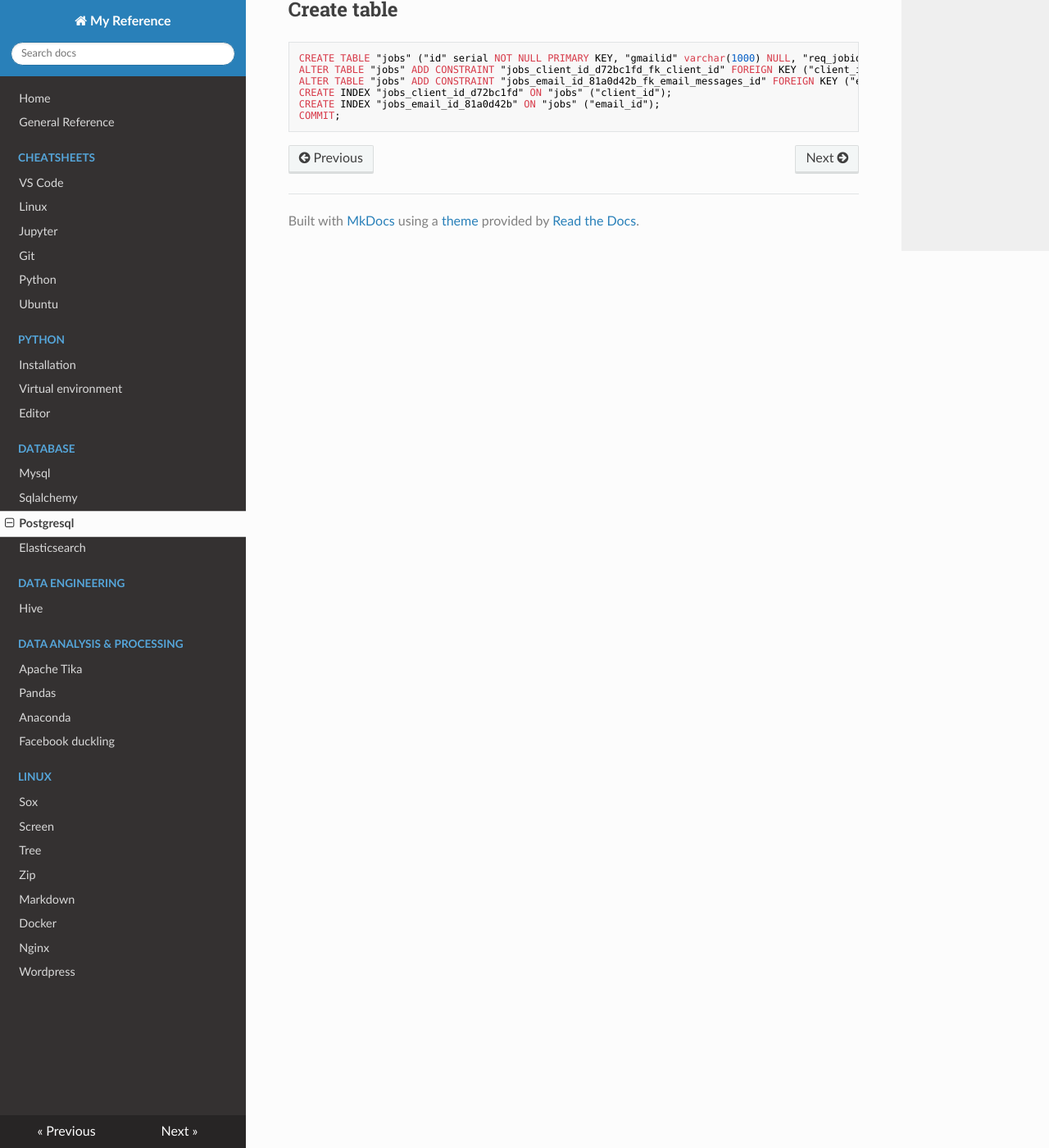
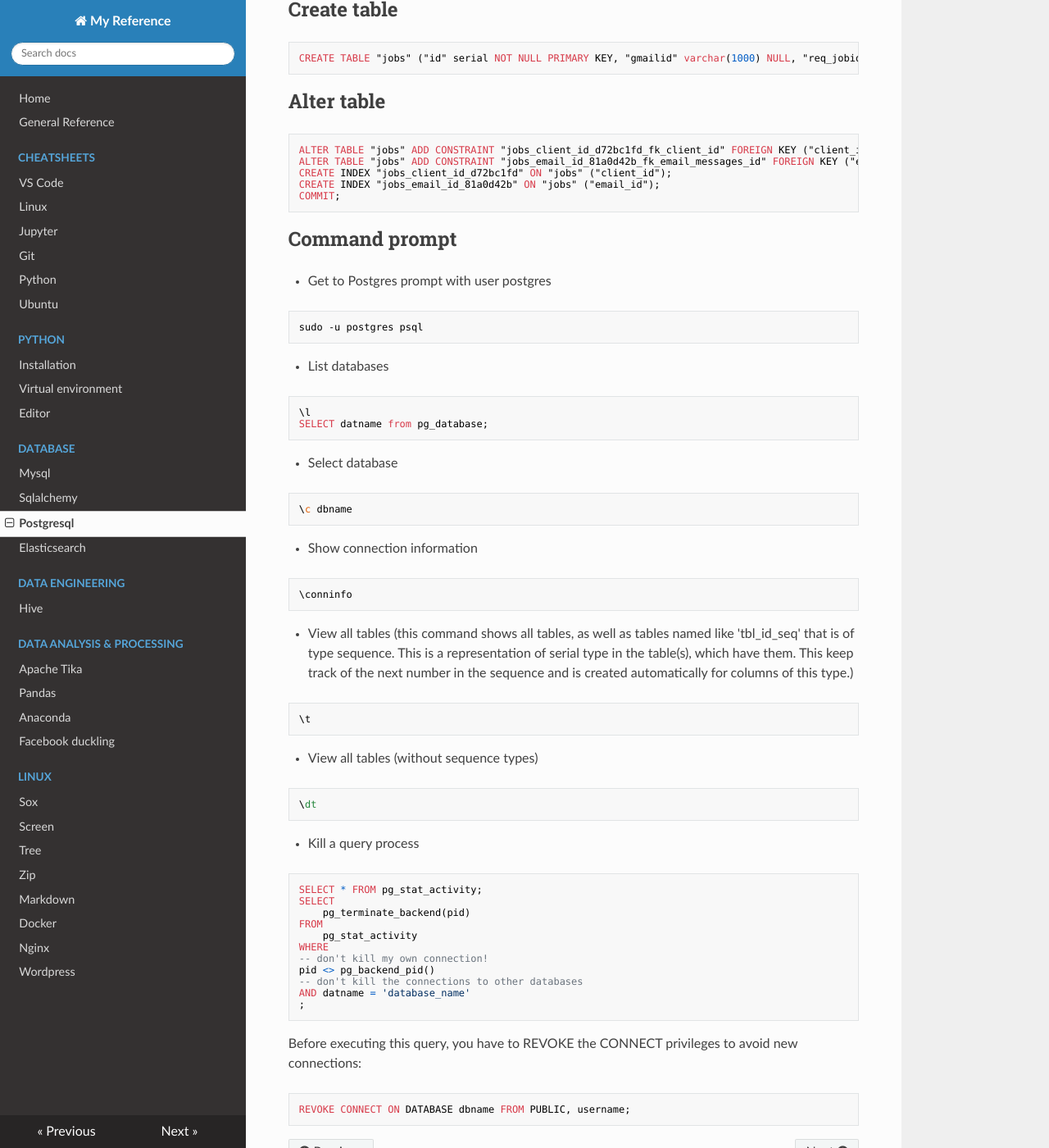
Before and after one commit to rajarshig/MyReference, an MkDocs documentation site: the page built from docs/postgresql.md, in a window 1280 px wide and 1400 px high, scrolled down 1625 px. Shown: the whole window at 82% size. Built offline with MkDocs 1.6.1, drawn with Linux system fonts in a browser that asks for light colours; nearby versions of some CDN libraries; old or Windows-style settings are respelled for this version of MkDocs.

Commit message:
add cmd queries

````diff
--- a/docs/postgresql.md
+++ b/docs/postgresql.md
@@ -74,9 +74,59 @@ COMMIT;
 ## Create table
 ```
 CREATE TABLE "jobs" ("id" serial NOT NULL PRIMARY KEY, "gmailid" varchar(1000) NULL, "req_jobid" varchar(1000) NULL, "job_title" varchar(1000) NULL, "city" varchar(1000) NULL, "zipcode" varchar(1000) NULL, "type_of_opening" varchar(1000) NULL, "client_contact_designation" varchar(1000) NULL, "degree" jsonb NULL, "primary_skills" jsonb NULL, "secondary_skills" jsonb NULL, "work_hours" varchar(1000) NULL, "client_contact_phone" varchar(1000) NULL, "client_contact_email" varchar(1000) NULL, "work_auth" varchar(1000) NULL, "overtime" varchar(1000) NULL, "travel_req" varchar(1000) NULL, "num_openings" varchar(100) NULL, "billing_rate" varchar(100) NULL, "domains" jsonb NULL, "tools" jsonb NULL, "work_ex" varchar(1000) NULL, "jd_skills" jsonb NULL, "jd_skills_vector" jsonb NULL, "jd_content" text NULL, "created_at" timestamp with time zone NOT NULL, "updated_at" timestamp with time zone NULL, "client_id" integer NULL, "email_id" integer NULL);
+```
+
+## Alter table
+```
 ALTER TABLE "jobs" ADD CONSTRAINT "jobs_client_id_d72bc1fd_fk_client_id" FOREIGN KEY ("client_id") REFERENCES "client" ("id") DEFERRABLE INITIALLY DEFERRED;
 ALTER TABLE "jobs" ADD CONSTRAINT "jobs_email_id_81a0d42b_fk_email_messages_id" FOREIGN KEY ("email_id") REFERENCES "email_messages" ("id") DEFERRABLE INITIALLY DEFERRED;
 CREATE INDEX "jobs_client_id_d72bc1fd" ON "jobs" ("client_id");
 CREATE INDEX "jobs_email_id_81a0d42b" ON "jobs" ("email_id");
 COMMIT;
 ```
+
+
+## Command prompt
+- Get to Postgres prompt with user postgres
+```
+sudo -u postgres psql
+```
+- List databases
+```
+\l
+SELECT datname from pg_database;
+```
+- Select database
+```
+\c dbname
+```
+- Show connection information
+```
+\conninfo
+```
+- View all tables (this command shows all tables, as well as tables named like 'tbl_id_seq' that is of type sequence. This is a representation of serial type in the table(s), which have them. This keep track of the next number in the sequence and is created automatically for columns of this type.)
+```
+\t
+```
+- View all tables (without sequence types)
+```
+\dt
+```
+- Kill a query process
+```
+SELECT * FROM pg_stat_activity;
+SELECT
+    pg_terminate_backend(pid)
+FROM
+    pg_stat_activity
+WHERE
+-- don't kill my own connection!
+pid <> pg_backend_pid()
+-- don't kill the connections to other databases
+AND datname = 'database_name'
+;
+```
+Before executing this query, you have to REVOKE the CONNECT privileges to avoid new connections:
+```
+REVOKE CONNECT ON DATABASE dbname FROM PUBLIC, username;
+```
````
